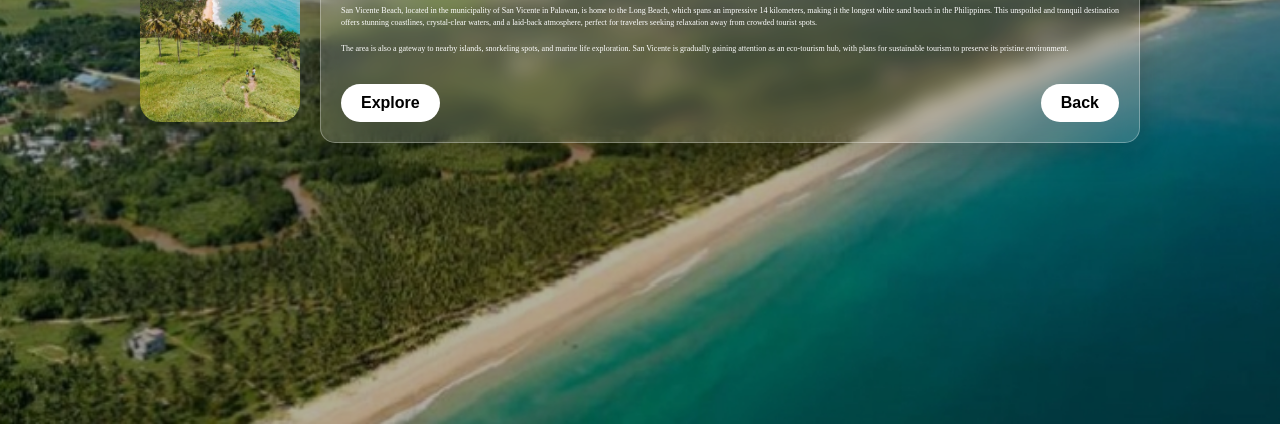
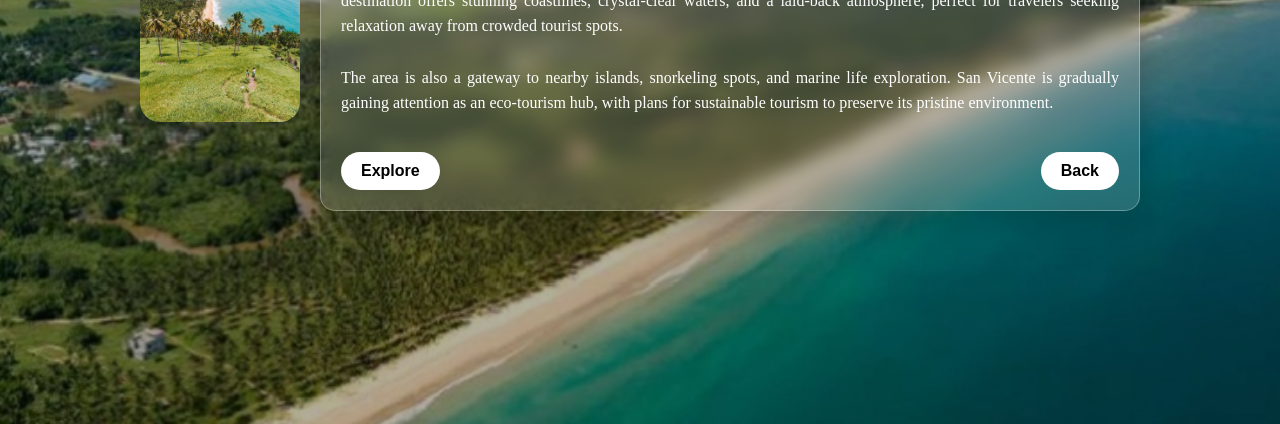
Before and after one commit to Aurelius028/aurelius028, a plain HTML site: page sanvicente.html in a window 1280 px wide. Shown: the part 376-800 px from the top of the page. Drawn offline with Linux system fonts and the light colour scheme.

Commit message:
Update sanvicente.html

```diff
--- a/sanvicente.html
+++ b/sanvicente.html
@@ -65,7 +65,7 @@
     }
 
     p {
-      font-size: 8px;
+      font-size: 1rem;
       line-height: 1.6;
       text-align: justify;
     }
```
